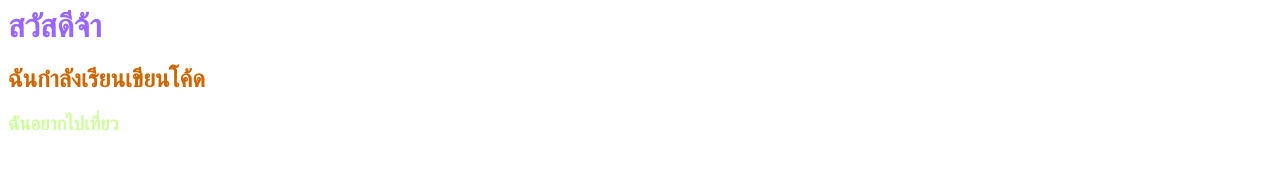
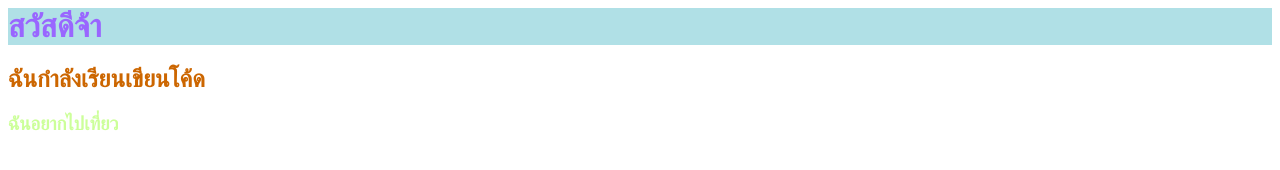
Before and after one commit to 40309-wq/hello-world, a plain HTML site: page index.html in a window 1280 px wide. Drawn offline with Linux system fonts and the light colour scheme.

Commit message:
Update index.html

```diff
--- a/index.html
+++ b/index.html
@@ -1,3 +1,3 @@
-<h1 style="color:#9966ff">สวัสดีจ้า</h1>
+<h1 style="color:#9966ff ;background-color:powderblue">สวัสดีจ้า</h1>
 <h2 style="color:#cc6600">ฉันกำลังเรียนเขียนโค้ด</h2>
 <h3 style="color:#ccff99">ฉันอยากไปเที่ยว</h3>
```
